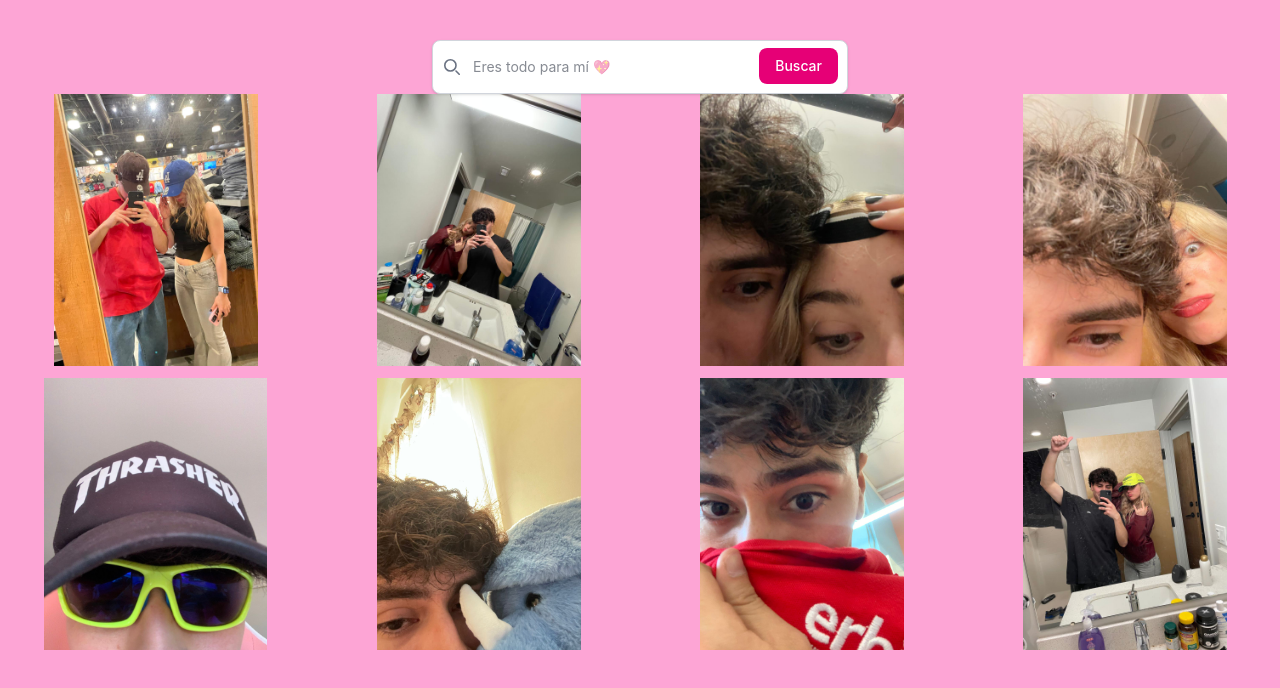
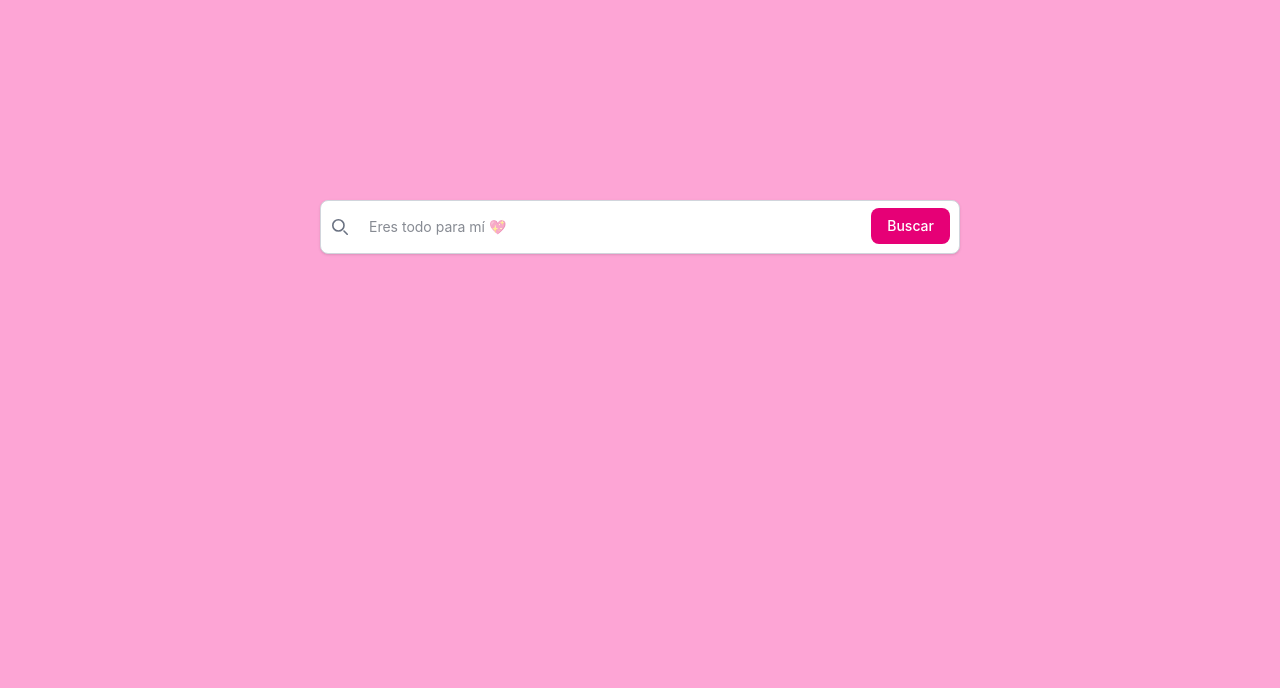
Before and after one commit to Gonzalo-Are/buscador, a React (Vite) app: page / in a window 1280 px wide. Shown: the top 688 px of the page. Built offline with nearby package versions, Linux system fonts and the light colour scheme.

Commit message:
buscador cambio de posicion y tamaño

```diff
--- a/src/App.jsx
+++ b/src/App.jsx
@@ -46,8 +46,10 @@ function App() {
 
   return (
     <>
+      <div className="min-h-screen flex items-start justify-center pt-40">
+
         <form
-        className="max-w-md mx-auto mt-10 px-4"
+          className="w-full max-w-2xl mx-auto mt-10 px-4"
           onSubmit={(e) => {
             e.preventDefault();
             if (searchTerm.trim()) {
@@ -66,7 +68,7 @@ function App() {
             <input
               type="search"
               id="search"
-            className="block w-full p-4 ps-10 text-sm text-gray-900 border border-gray-300 rounded-lg bg-white focus:ring-pink-500 focus:border-pink-500 shadow-sm outline-none transition-all"
+              className="block w-full p-4 ps-12 text-sm text-gray-900 border border-gray-300 rounded-lg bg-white focus:ring-pink-500 focus:border-pink-500 shadow-sm outline-none transition-all"
               placeholder={placeholderText}
               value={searchTerm}
               onChange={(e) => setSearchTerm(e.target.value)}
@@ -81,12 +83,10 @@ function App() {
             </button>
           </div>
         </form>
-
-      <div>
-
       </div>
 
-      <div className="grid grid-cols-4 gap-3">
+
+      {/* <div className="grid grid-cols-4 gap-3">
 
         <img class="h-68 w-126 md:object-contain  ..." src="/uno.jpeg" />
 
@@ -104,7 +104,7 @@ function App() {
 
         <img class="h-68 w-126 md:object-contain  ..." src="/ocho.jpeg" />
 
-      </div>
+      </div> */}
     </>
 
   );
```
Lines whose indentation alone changed are shown as unchanged.
